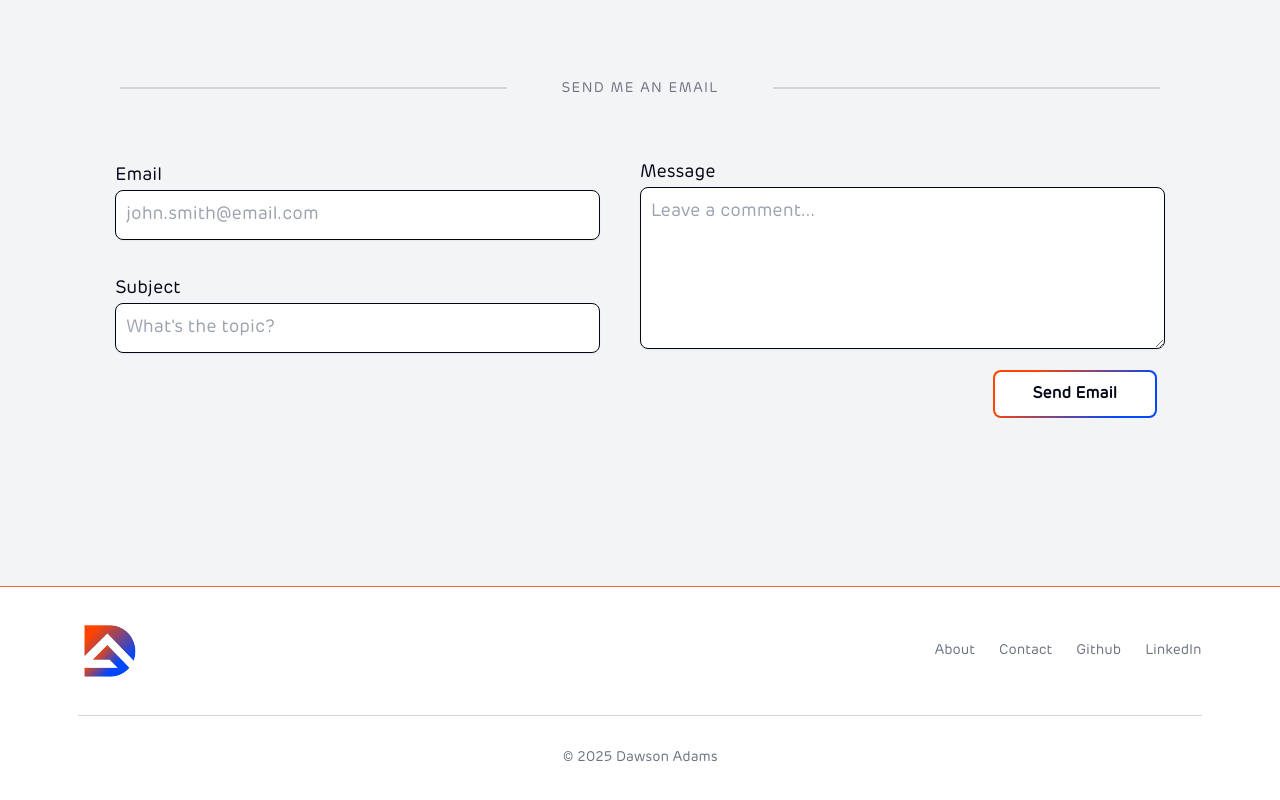
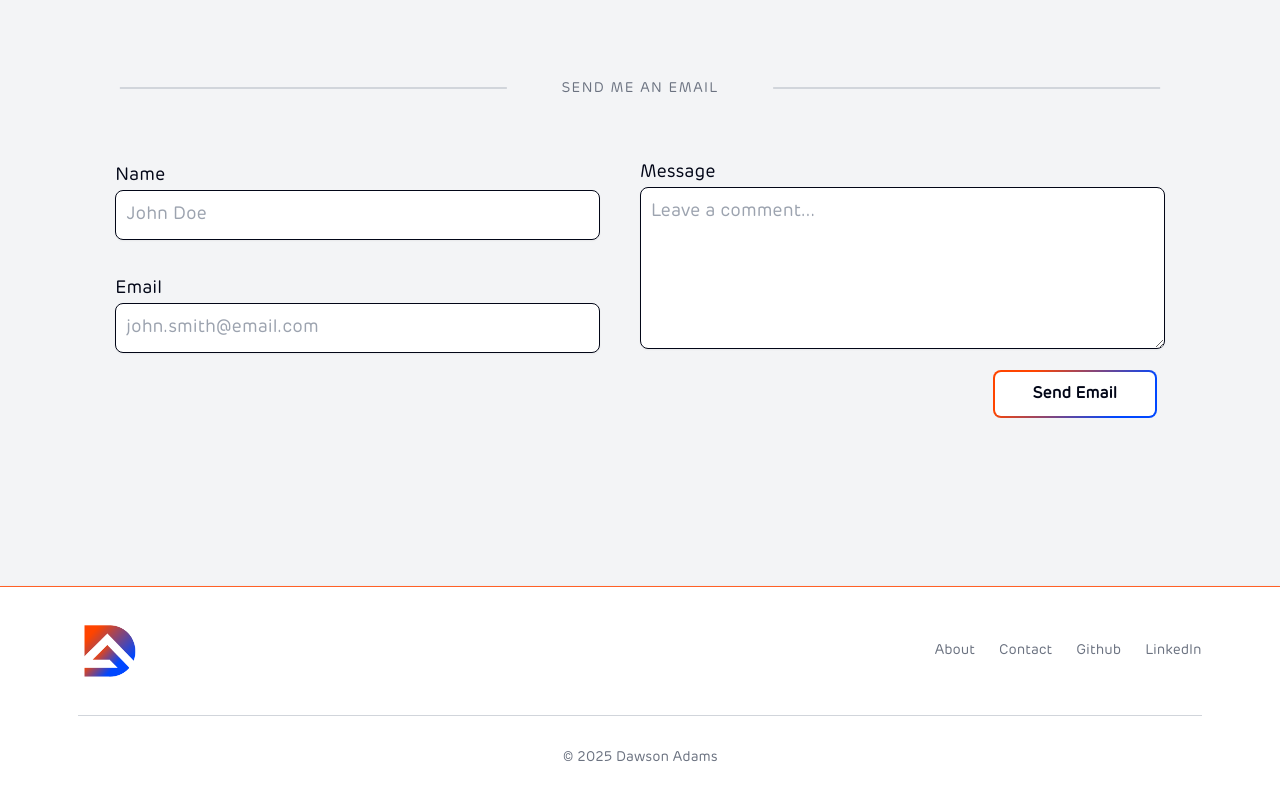
Before and after one commit to Dawson-21/React-Portfolio, a React (Vite) app in the folder react-portfolio/: page /resume in a window 1280 px wide. Shown: the part 1696-2496 px from the top of the page. Built offline with nearby package versions, Linux system fonts and the light colour scheme.

Commit message:
style(form): update layout of Contact Form

```diff
--- a/react-portfolio/src/components/ContactForm.tsx
+++ b/react-portfolio/src/components/ContactForm.tsx
@@ -48,6 +48,19 @@ const ContactForm: React.FC = () => {
       <form onSubmit={handleSubmit}>
         <div className="lg:w-1/2 w-full inline-block lg:pr-10 -translate-y-[17px]">
           <label className="block lg:mb-4 text-lg font-medium text-dark dark:text-white">
+            Name
+            <input
+              className="shadow-sm bg-white border border-dark text-dark text-lg rounded-lg focus:ring-primary-500 focus:border-primary-500 block w-full p-2.5 dark:bg-dark dark:border-gray-600 dark:placeholder-gray-400 dark:text-light dark:focus:ring-primary-500 dark:focus:border-primary-500 dark:shadow-sm-light"
+              type="text"
+              placeholder="John Doe"
+              name="name"
+              value={formData.subject}
+              onChange={handleChange}
+              required
+            />
+          </label>
+
+          <label className="block text-lg font-medium text-dark dark:text-white pt-[19px]">
             Email
             <input
               className="shadow-sm bg-white border border-dark text-dark text-lg rounded-lg focus:ring-primary-500 focus:border-primary-500 block w-full p-2.5 dark:bg-dark dark:border-gray-600 dark:placeholder-gray-400 dark:text-light dark:focus:ring-primary-500 dark:focus:border-primary-500 dark:shadow-sm-light"
@@ -55,19 +68,6 @@ const ContactForm: React.FC = () => {
               placeholder="john.smith@email.com"
               name="email"
               value={formData.email}
-              onChange={handleChange}
-              required
-            />
-          </label>
-
-          <label className="block text-lg font-medium text-dark dark:text-white pt-[19px]">
-            Subject
-            <input
-              className="shadow-sm bg-white border border-dark text-dark text-lg rounded-lg focus:ring-primary-500 focus:border-primary-500 block w-full p-2.5 dark:bg-dark dark:border-gray-600 dark:placeholder-gray-400 dark:text-light dark:focus:ring-primary-500 dark:focus:border-primary-500 dark:shadow-sm-light"
-              type="text"
-              placeholder="What's the topic?"
-              name="subject"
-              value={formData.subject}
               onChange={handleChange}
               required
             />
@@ -89,7 +89,7 @@ const ContactForm: React.FC = () => {
         {/* <button type="submit">Send</button>
          Do I Need to include type="submit"? */}
         <div className="lg:place-self-end place-self-center max-lg:pt-10">
-          <button
+          <button type="submit"
             className="transform hover:scale-[1.15] transition duration-200 ease-in-out relative inline-flex items-center justify-center p-0.5 me-2 overflow-hidden text-md font-bold hover:text-light text-dark dark:text-white rounded-lg group
             bg-gradient-135 from-bright-orange from-20% to-regal-blue to-80% group-hover:from-bright-orange group-hover:to-regal-blue"
           >
```
